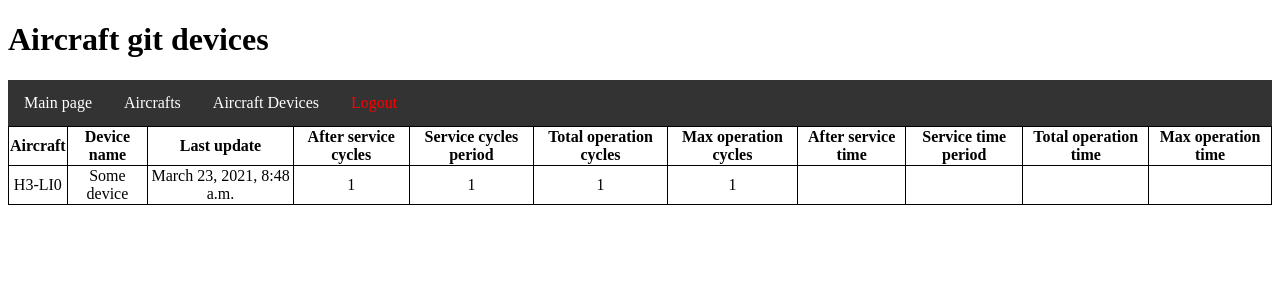
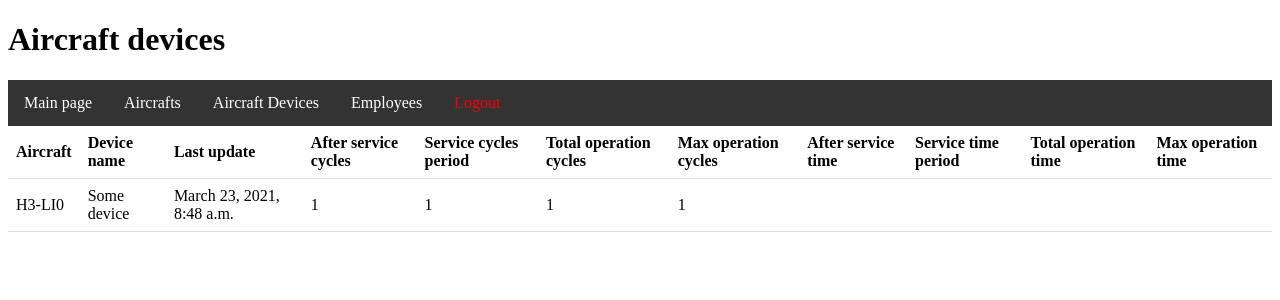
Before and after one commit to vk-airline/airline-crm, a Django app: page /crm/aircrafts_devices/ in a window 1280 px wide. Shown: the top 300 px of the page. Run offline with Django 3.2, Linux system fonts and the light colour scheme; the visitor is signed in with stand-in values (Sample User, id 1); data comes from the database, SQL or seed files in the repository; parts of the project's set-up code (start-up, migrations or seed data) failed here and were passed over.

Commit message:
Add employees list

```diff
--- a/crm/static/crm/style.css
+++ b/crm/static/crm/style.css
@@ -23,12 +23,18 @@ li a:hover {
   background-color: #111;
 }
 
-table, th, td {
-    border: 1px solid black;
-    border-collapse: collapse;
-    border-spacing: 5px;
-    text-align: center;
+table {
+  border-collapse: collapse;
+  width: 100%;
 }
+
+th, td {
+  padding: 8px;
+  text-align: left;
+  border-bottom: 1px solid #ddd;
+}
+
+tr:hover {background-color:#f5f5f5;}
 
 .logout-item {
     color: red;
--- a/crm/templates/devices.html
+++ b/crm/templates/devices.html
@@ -8,7 +8,7 @@
 </head>
 <body>
 {% block content %}
-    <h1>Aircraft git devices</h1>
+    <h1>Aircraft devices</h1>
     {% include "menu.html" %}
     <table style="width:100%">
         <tr>
--- a/crm/templates/menu.html
+++ b/crm/templates/menu.html
@@ -15,6 +15,11 @@
                 <a href="{% url 'crm:aircrafts devices' %}">Aircraft Devices</a>
             </li>
         {% endif %}
+        {% if perms.crm.view_employee %}
+            <li class="menu-item">
+                <a href="{% url 'crm:employees' %}">Employees</a>
+            </li>
+        {% endif %}
         <li>
             <a class="menu-item logout-item" href="{% url 'logout' %}">Logout</a>
         </li>
--- a/crm/urls.py
+++ b/crm/urls.py
@@ -1,9 +1,10 @@
 from django.urls import path
-from crm.views import index, AircraftsView, AircraftsDevicesView
+from crm.views import index, AircraftsView, AircraftsDevicesView, EmployeesView
 
 app_name = "crm"
 urlpatterns = [
     path('', index, name='index'),
     path('aircrafts', AircraftsView.as_view(), name='aircrafts'),
     path('aircrafts_devices/', AircraftsDevicesView.as_view(), name='aircrafts devices'),
+    path('employees', EmployeesView.as_view(), name='employees')
 ]
--- a/crm/views.py
+++ b/crm/views.py
@@ -1,7 +1,7 @@
 from django.contrib.auth.decorators import login_required
-from django.contrib.auth.mixins import PermissionRequiredMixin
+from django.contrib.auth.mixins import PermissionRequiredMixin, LoginRequiredMixin
 from django.views.generic import ListView
-from .models import Aircraft, AircraftDeviceLife
+from .models import Employee, Aircraft, AircraftDeviceLife
 
 # Create your views here.
 from django.shortcuts import render
@@ -22,3 +22,8 @@ class AircraftsDevicesView(PermissionRequiredMixin, ListView):
     permission_required = "crm.view_aircraftdevicelife"
     model = AircraftDeviceLife
     template_name = "devices.html"
+
+
+class EmployeesView(LoginRequiredMixin, ListView):
+    model = Employee
+    template_name = "employees.html"
```
Also changed, not shown: crm/templates/employees.html (added, +31 -0 lines).
